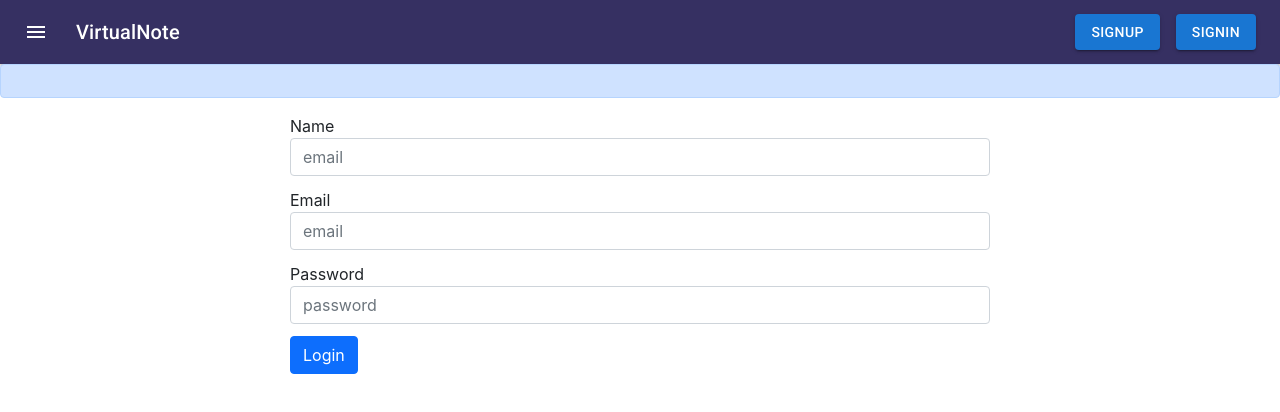
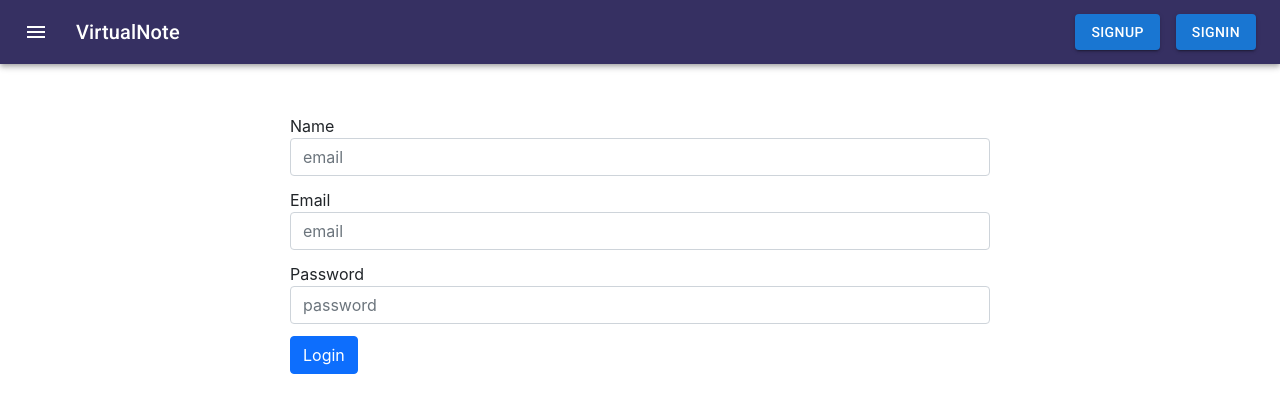
Before and after one commit to siddhantgore/VirtualNote, a React (Create React App) app: page /signup in a window 1280 px wide. Shown: the top 412 px of the page. Built offline with nearby package versions, Linux system fonts and the light colour scheme; the HTML template or start-up script is replaced by a standard one.

Commit message:
alert feature updated

```diff
--- a/src/App.js
+++ b/src/App.js
@@ -18,13 +18,13 @@ function App() {
     })
     setTimeout(()=>{
       setalert(null)
-    },1500)
+    },2000)
   }
   return (
     <div className="App">
       <NoteState>
         <BrowserRouter>
-          <Navbar />
+          <Navbar showAlert={showAlert}/>
           <Alert alert={alert} />
             <Routes>
               <Route exact path="/" element={<Home showAlert={showAlert} />} />
--- a/src/components/Addnote.js
+++ b/src/components/Addnote.js
@@ -1,7 +1,7 @@
 import React, {useContext, useState} from 'react';
 import NoteContext from "../context/notes/noteContext";
 
-function Addnote() {
+function Addnote(props) {
 
     const context=useContext(NoteContext);
     const {addNote}=context;
@@ -10,6 +10,7 @@ function Addnote() {
         e.preventDefault();
         addNote(note.title,note.description,note.tag)
         setNote({title:"",description:"", tag:""})
+        props.showAlert("Note Added Successfully","success")
     }
 
     const onChange=(e)=>{
--- a/src/components/Alert.js
+++ b/src/components/Alert.js
@@ -1,11 +1,17 @@
 import React from 'react'
 
-export default function Alert(props){
+function Alert(props) {
+    const capitalize = (word)=>{
+        const lower = word.toLowerCase();
+        return lower.charAt(0).toUpperCase() + lower.slice(1);
+    }
     return (
-        <div>
-            <div className="alert alert-primary" role="alert">
-                {props.message}
-            </div>
+        <div style={{height: '50px'}}>
+        {props.alert && <div className={`alert alert-${props.alert.type} alert-dismissible fade show`} role="alert">
+           <strong>{capitalize(props.alert.type)}</strong>: {props.alert.msg}
+        </div>}
         </div>
     )
 }
+
+export default Alert
--- a/src/components/Login.js
+++ b/src/components/Login.js
@@ -27,6 +27,9 @@ function Login(props) {
       navigate('/');
       props.showAlert("Login Successfully","success")
     }
+    else{
+      props.showAlert("Invalid Credential","danger")
+    }
   }
   return (
     <div>
--- a/src/components/Navbar.js
+++ b/src/components/Navbar.js
@@ -58,9 +58,10 @@ const StyledInputBase = styled(InputBase)(({ theme }) => ({
   },
 }));
 
-export default function Navbar() {
+export default function Navbar(props) {
   const handleLogout=()=>{
     localStorage.removeItem('token')
+    props.showAlert("Logout Succefully","success");
   }
   const [anchorEl, setAnchorEl] = React.useState(null);
   const [mobileMoreAnchorEl, setMobileMoreAnchorEl] = React.useState(null);
--- a/src/components/Notes.js
+++ b/src/components/Notes.js
@@ -5,7 +5,7 @@ import NoteItem from "./NoteItem";
 import { useNavigate } from 'react-router-dom';
 
 
-function Notes() {
+function Notes(props) {
   const navigate = useNavigate();
   const context = useContext(NoteContext);
   const { notes, getNotes,editNote } = context;
@@ -25,12 +25,14 @@ function Notes() {
   const updateNote = (currentNote) => {
     ref.current.click();
     setNote({id:currentNote._id ,etitle:currentNote.title,edescription:currentNote.description,etag:currentNote.tag})
+
   };
   const [note, setNote] = useState({id:"", etitle: "", edescription: "", etag: "" });
   const handleClick = (e) => {
     console.log("Upading Note")
     editNote(note.id,note.etitle,note.edescription,note.etag)
     refClose.current.click();
+    props.showAlert("Updated","success")
   }
 
   const onChange = (e) => {
@@ -39,7 +41,7 @@ function Notes() {
 
   return (
     <>
-      <Addnote />
+      <Addnote showAlert={props.showAlert}/>
 
       <button ref={ref} type="button" className="btn btn-primary d-none" data-bs-toggle="modal" data-bs-target="#exampleModal">
       </button>
--- a/src/components/Signup.js
+++ b/src/components/Signup.js
@@ -1,7 +1,7 @@
 import React ,{useState} from "react";
 import { useNavigate } from 'react-router-dom';
 
-function Signup() {
+function Signup(props) {
 
   const [credential, setcredential] = useState({name:"",email:"",password:""})
   const navigate = useNavigate();
@@ -26,6 +26,10 @@ function Signup() {
       //redirect
       localStorage.setItem('token',json.auth_token)
       navigate('/');
+      props.showAlert("Signup Successfully","success")
+    }
+    else{
+      props.showAlert("Error","danger")
     }
   }
   return (
```
